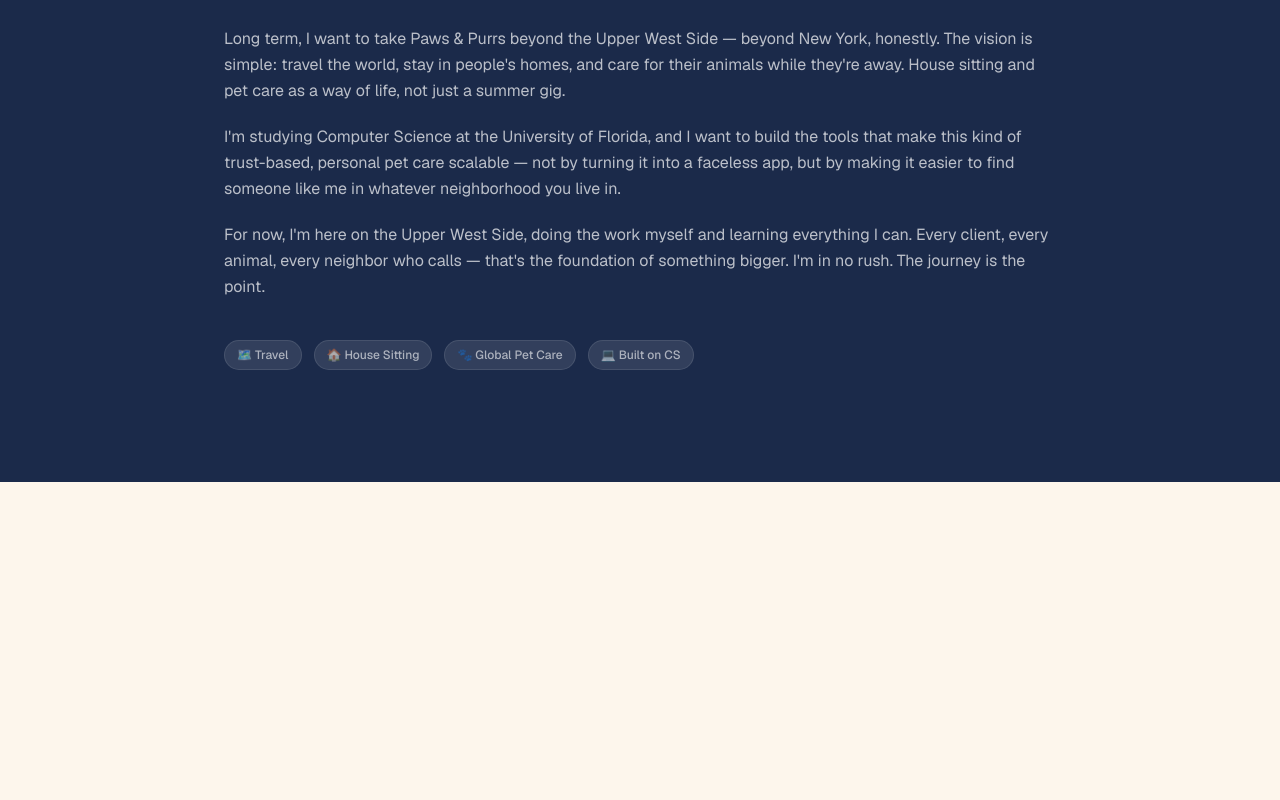
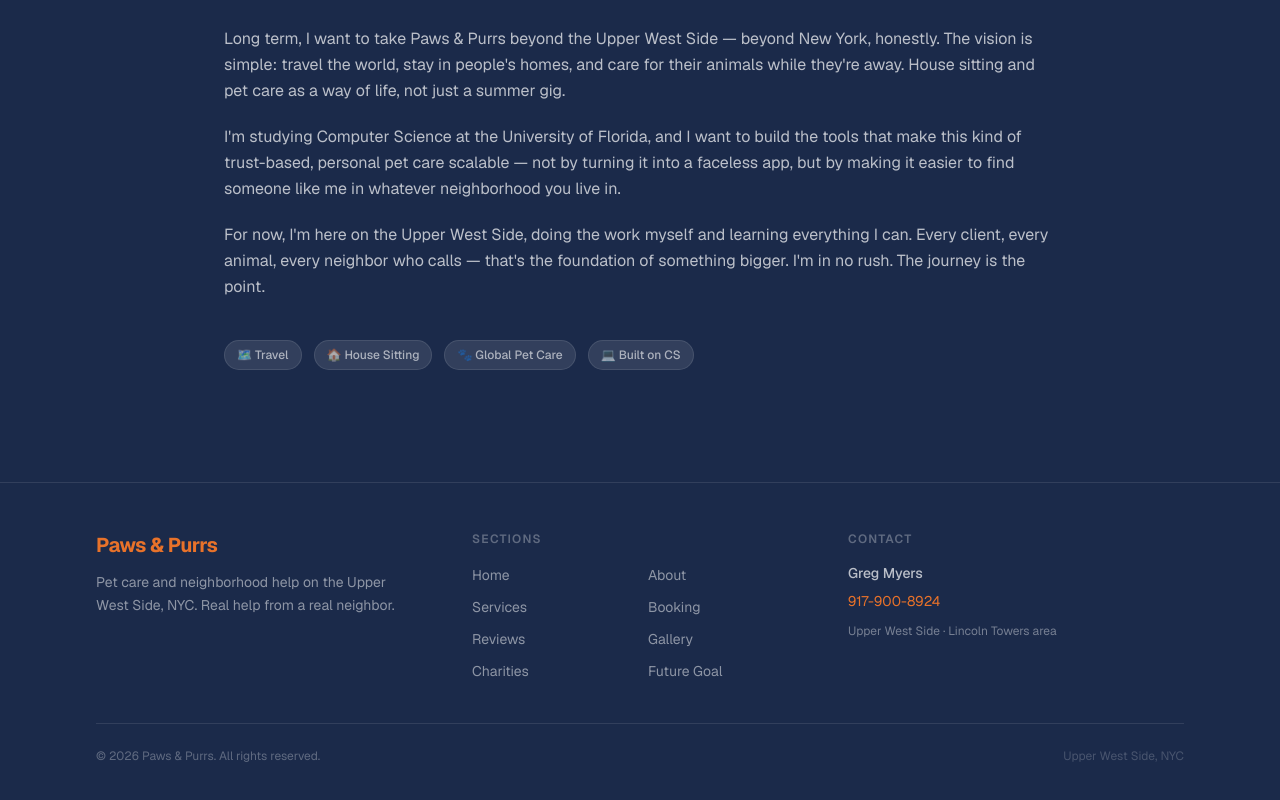
Before and after one commit to gregm24/paws-and-purrs, a Next.js app: page / in a window 1280 px wide. Shown: the part 6418-7218 px from the top of the page. Before the commit the page ends 6900 px from the top, so only its background shows below. Built offline with nearby package versions, Linux system fonts and the light colour scheme.

Commit message:
feat: add footer with contact info and copyright

```diff
--- /dev/null
+++ b/app/components/Footer.tsx
@@ -0,0 +1,76 @@
+const NAV_LINKS = [
+  { label: "Home", href: "#home" },
+  { label: "About", href: "#about" },
+  { label: "Services", href: "#services" },
+  { label: "Booking", href: "#booking" },
+  { label: "Reviews", href: "#reviews" },
+  { label: "Gallery", href: "#gallery" },
+  { label: "Charities", href: "#charities" },
+  { label: "Future Goal", href: "#future-goal" },
+];
+
+export default function Footer() {
+  return (
+    <footer className="bg-navy border-t border-white/10">
+      <div className="max-w-6xl mx-auto px-4 sm:px-6 lg:px-8 py-12">
+        <div className="grid grid-cols-1 sm:grid-cols-3 gap-10">
+          {/* Brand */}
+          <div className="flex flex-col gap-3">
+            <span className="text-xl font-bold text-orange tracking-tight">
+              Paws &amp; Purrs
+            </span>
+            <p className="text-sm text-white/50 leading-relaxed max-w-xs">
+              Pet care and neighborhood help on the Upper West Side, NYC. Real
+              help from a real neighbor.
+            </p>
+          </div>
+
+          {/* Nav */}
+          <div>
+            <p className="text-xs font-semibold text-white/30 uppercase tracking-widest mb-4">
+              Sections
+            </p>
+            <ul className="grid grid-cols-2 gap-y-2 gap-x-4">
+              {NAV_LINKS.map((link) => (
+                <li key={link.href}>
+                  <a
+                    href={link.href}
+                    className="text-sm text-white/50 hover:text-white transition-colors"
+                  >
+                    {link.label}
+                  </a>
+                </li>
+              ))}
+            </ul>
+          </div>
+
+          {/* Contact */}
+          <div>
+            <p className="text-xs font-semibold text-white/30 uppercase tracking-widest mb-4">
+              Contact
+            </p>
+            <div className="flex flex-col gap-2">
+              <p className="text-sm text-white/70 font-medium">Greg Myers</p>
+              <a
+                href="tel:9179008924"
+                className="text-sm text-orange hover:text-orange-light transition-colors"
+              >
+                917-900-8924
+              </a>
+              <p className="text-xs text-white/40 mt-1">
+                Upper West Side · Lincoln Towers area
+              </p>
+            </div>
+          </div>
+        </div>
+
+        <div className="mt-10 pt-6 border-t border-white/10 flex flex-col sm:flex-row items-center justify-between gap-2">
+          <p className="text-xs text-white/30">
+            © {new Date().getFullYear()} Paws &amp; Purrs. All rights reserved.
+          </p>
+          <p className="text-xs text-white/20">Upper West Side, NYC</p>
+        </div>
+      </div>
+    </footer>
+  );
+}
--- a/app/page.tsx
+++ b/app/page.tsx
@@ -7,6 +7,7 @@
 import Gallery from "./components/Gallery";
 import Charities from "./components/Charities";
 import FutureGoal from "./components/FutureGoal";
+import Footer from "./components/Footer";
 
 export default function Home() {
   return (
@@ -22,6 +23,7 @@
         <Charities />
         <FutureGoal />
       </main>
+      <Footer />
     </>
   );
 }
```
